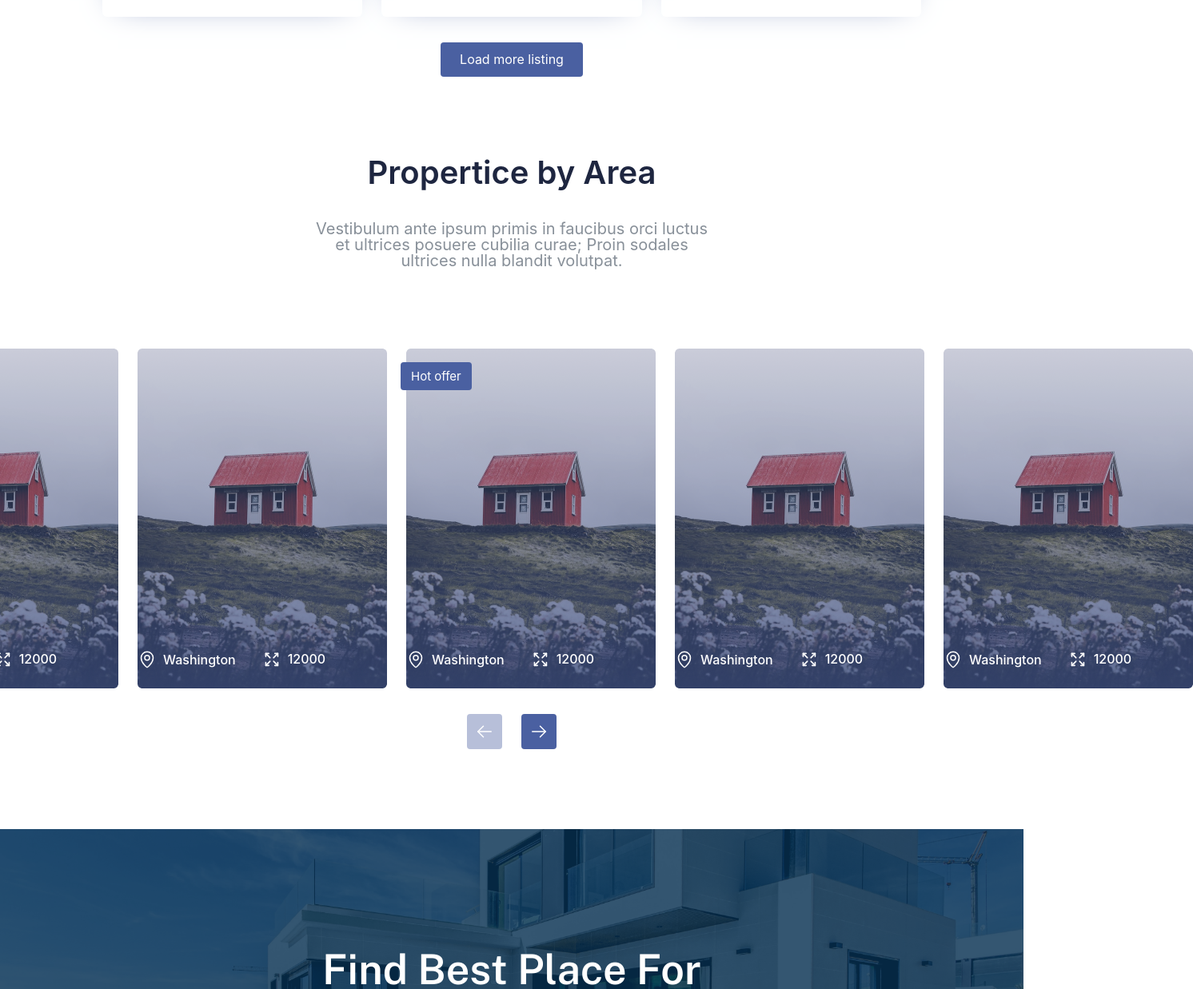
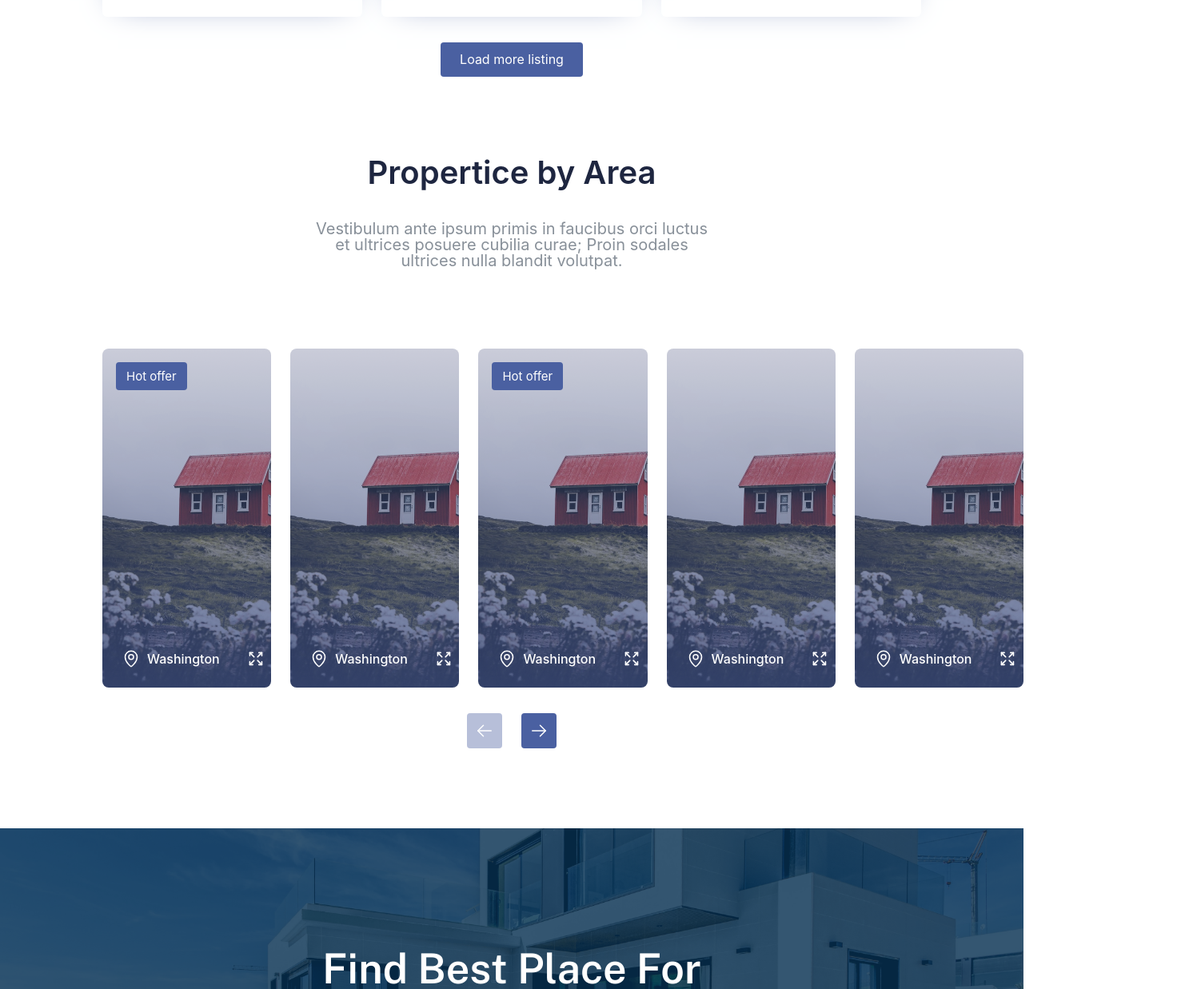
Before and after one commit to DanissimoSafelox/Homework1, a plain HTML site: page index.html in a window 1280 px wide. Shown: the part 3628-4865 px from the top of the page at 80% size, 1492 px wide, since content can reach past the window. Drawn offline with Linux system fonts and the light colour scheme; a web font is replaced by a local one.

Commit message:
fix home scroll list

```diff
--- a/css/content.css
+++ b/css/content.css
@@ -90,12 +90,26 @@
     } */
 
     &.container--home-scroll-list {
+        padding-left: 0;
+        padding-right: 0;
         padding-bottom: 100px;
 
-        >.container--home-scroll-list__scroll-buttons {
+        .container--home-scroll-list__scroll-buttons {
             display: flex;
             margin-top: 32px;
             gap: 24px;
+        }
+
+        .title {
+            display: grid;
+            justify-items: center;
+            width: 100%;
+            padding-left: 10%;
+            padding-right: 10%;
+
+            > * {
+                max-width: 50%;
+            }
         }
     }
 
@@ -158,6 +172,7 @@
         & .card__background-image {
             position: absolute;
             top: 0;
+            left: 0;
             z-index: -1;
             min-width: 100%;
             min-height: 100%;
@@ -338,12 +353,12 @@
         }
 
         &.card--home-scroll-list {
-            display: flex;
+            width: 312px;
             flex-direction: column;
             justify-content: flex-end;
-            width: 312px;
-            height: 425px;
             padding: 24px;
+            overflow: hidden;
+            border-radius: 8px;
 
             >.card--home-scroll-list__footer-block {
                 display: flex;
@@ -384,6 +399,10 @@
 
     &.cards-wrapper--home-scroll-list {
         display: flex;
+        gap: 24px;
+        width: 100%;
+        height: 424px;
+        padding-left: 10%;
     }
 }
 
--- a/css/main.css
+++ b/css/main.css
@@ -17,6 +17,10 @@ html,
 body {
     min-height: 100dvh;
     min-width: 100dvw;
+}
+
+body {
+    overflow-x: hidden;
 }
 
 address{
```
